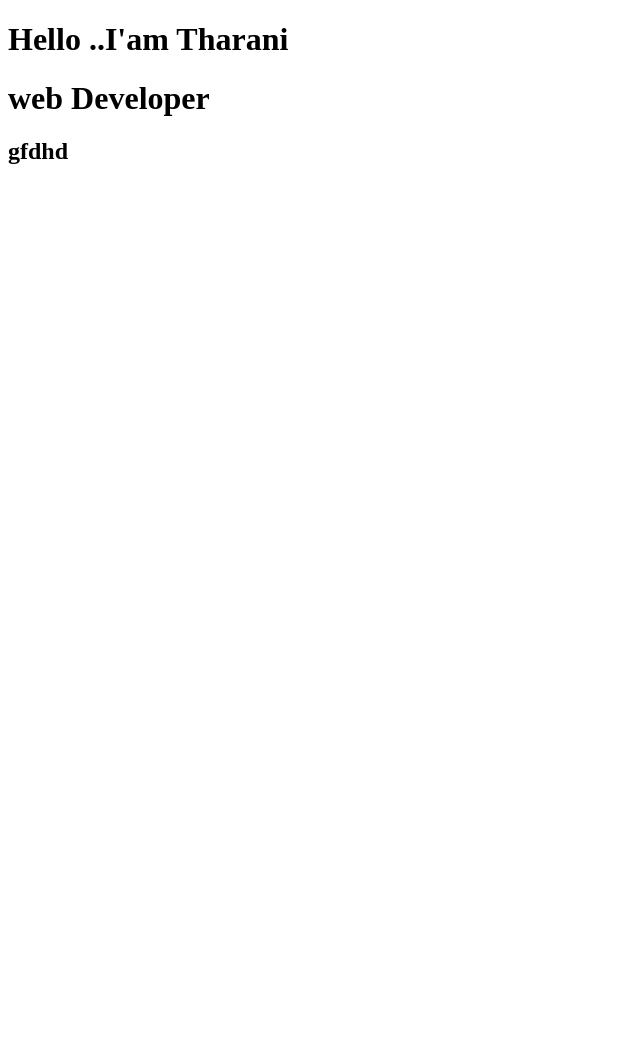
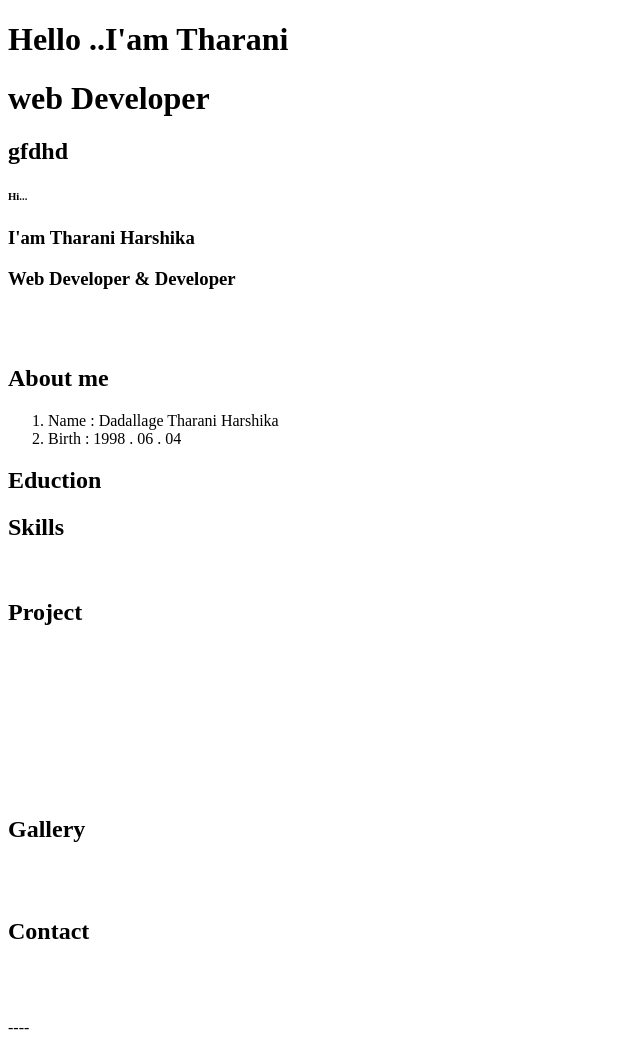
Before and after one commit to Tharni98/myPortfolio, a plain HTML site: page portfolio/Protfolio.html in a window 1280 px wide. Shown: the whole page, without its empty margins (0-640 px from the left). Before the commit the page ends 800 px from the top, so only its background shows below. Drawn offline with Linux system fonts and the light colour scheme.

Commit message:
Update Protfolio.html

```diff
--- a/portfolio/Protfolio.html
+++ b/portfolio/Protfolio.html
@@ -1,10 +1,168 @@
 <!DOCTYPE html>
+<html>
+
+<head>
+    <meta charset="UTF-8">
+    <title>My Protfolio</title>
+    <meta name="keyword" content="IJSE,GDSE,CMJD,Sri Lanka">
+    <meta name="description" content="This is for my web page">
+    <meta name="owner" content="Tharani">
+    <meta name="robots" content="index">
+    <meta name="theme-color" content="Yellow">
+    <meta name="viewport" content="width=device-width initial-scale=1 minimum-scale=0.5 maximum-scale=2">
+
+
+
+</head>
+<h1>Hello ..I'am Tharani</h1>
+<h1>web Developer</h1>
+<h2>gfdhd</h2>
+
+
+
+<body>
+    <!-- <header>Protpolio</header>
+    <nav>
+        <nav class="crumbs">
+            <ol>
+                <li class="crumb">Home</li>
+                <li class="crumb">About</li>
+                <li class="crumb">Education</li>
+                <li class="crumb">Skills</li>
+                <li class="crumb">Project</li>
+                <li class="crumb">Gallery</li>
+                <li class="crumb">Contact</li>
+            </ol>
+        </nav>
+    </nav> -->
+    <main>
+        <!-- Home -->
+        <header></header>
+        <section>
+            <article>
+                <h6> Hi...</h6>
+                <h1> I'am Tharani Harshika</h1>
+                <h3>Web Developer & Developer</h3>
+            </article>
+        </section>
+        <img>
+        <nav></nav>
+
+
+        <!-- About -->
+        <section>
+            <section>
+                <img>
+            </section>
+
+            <section>
+                <article>
+                    <h2> About me </h2>
+                    <ol>
+                        <li>Name : Dadallage Tharani Harshika</li>
+                        <li>Birth : 1998 . 06 . 04</li>
+                    </ol>
+                     <!-- Description List -->
+                    <!-- <dl>
+                        <dt>Ab</dt>
+                        <dd>Birth : 1998 . 06 . 04</dd>
+                    </dl> -->
+                    <nav></nav>
+                </article>
+            </section>
+        </section>
+
+        <!-- Education -->
+        <section>
+            <h2>Eduction</h2>
+            <section></section>
+            <section></section>
+
+        </section>
+
+        <!-- Skills -->
+        <section>
+            <h2>Skills</h2>
+            <section>
+                <img>
+            </section>
+        </section>
+
+        <!-- Project -->
+        <section>
+            <h2>Project</h2>
+            <section>
+                <img>
+                <h2></h2>
+            </section>
+            <section>
+                <img>
+                <h2></h2>
+            </section>
+            <section>
+                <img>
+                <h2></h2>
+            </section>
+            <article> <img> </article>
+        </section>
+
+        <!-- Gallery -->
+        <section> <img> </section>
+        <section>
+            <article>
+                <h2>Gallery</h2>
+            </article>
+            <img>
+        </section>
+        <section> <img> </section>
+    </main>
+
+    <!-- Contact -->
+    <footer>
+        <h2>Contact</h2>
+        <section>
+            <article><img></article>
+            <article><img></article>
+            <article><img></article>
+        </section>
+        <section>----</section>
+        <h3></h3>
+    </footer>
+</body>
+
+</html>
+
+
+
+
+
+
+
+
+
+
+
+
+
+
+
+
+
+
+
+
+
+
+
+
+<!-- <!DOCTYPE html>
 <html>
     <head>
         <meta charset="UTF-8">
         <title>My Protfolio</title>
-        <meta name="keyword"content="IJSE,GDSE,CMJD,Sri Lanka">
+        <meta name="keyword"content="IJSE,Protfolio,Developer">
         <meta name="description" content="This is for my web page">
+        <meta name="author" content="IJSE">
         <meta name="owner" content="Tharani">
         <meta name="robots" content="index">
         <meta name="theme-color" content="Yellow">
@@ -15,6 +173,5 @@
     </head>
     <h1>Hello ..I'am Tharani</h1>
     <h1>web Developer</h1>
-<h2>gfdhd</h2>
 
-</html>
+</html> -->
```
